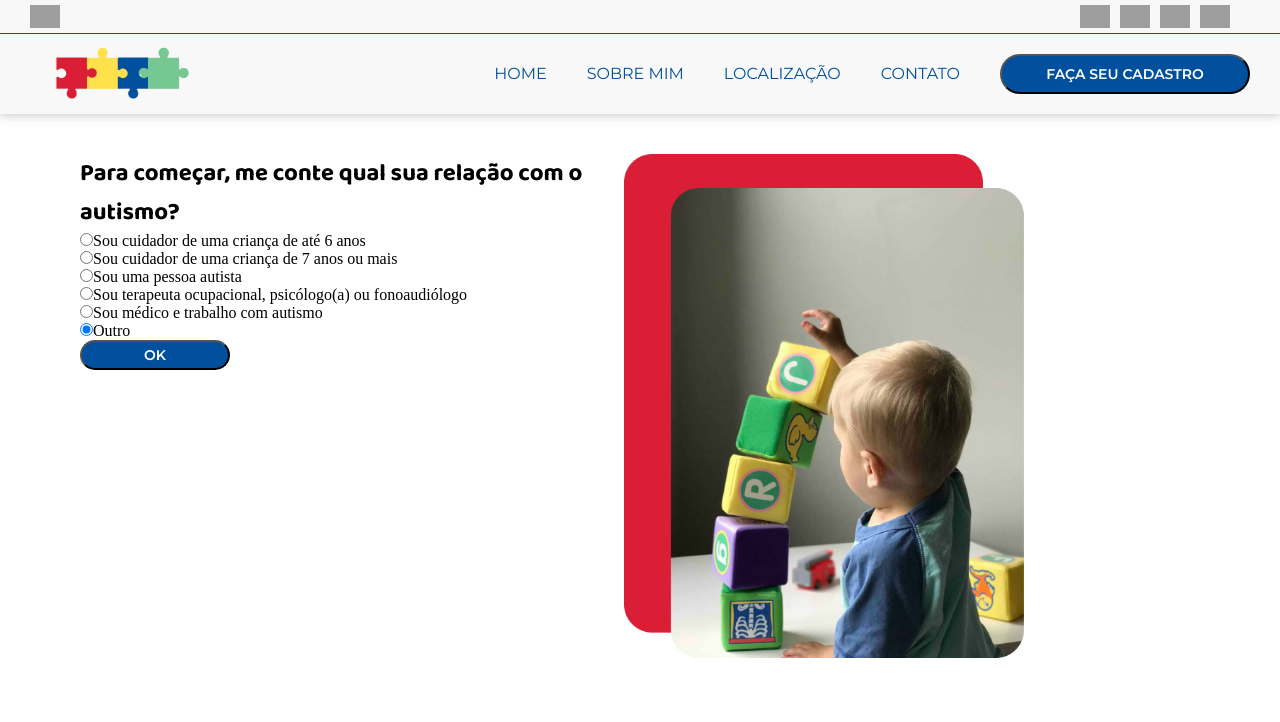
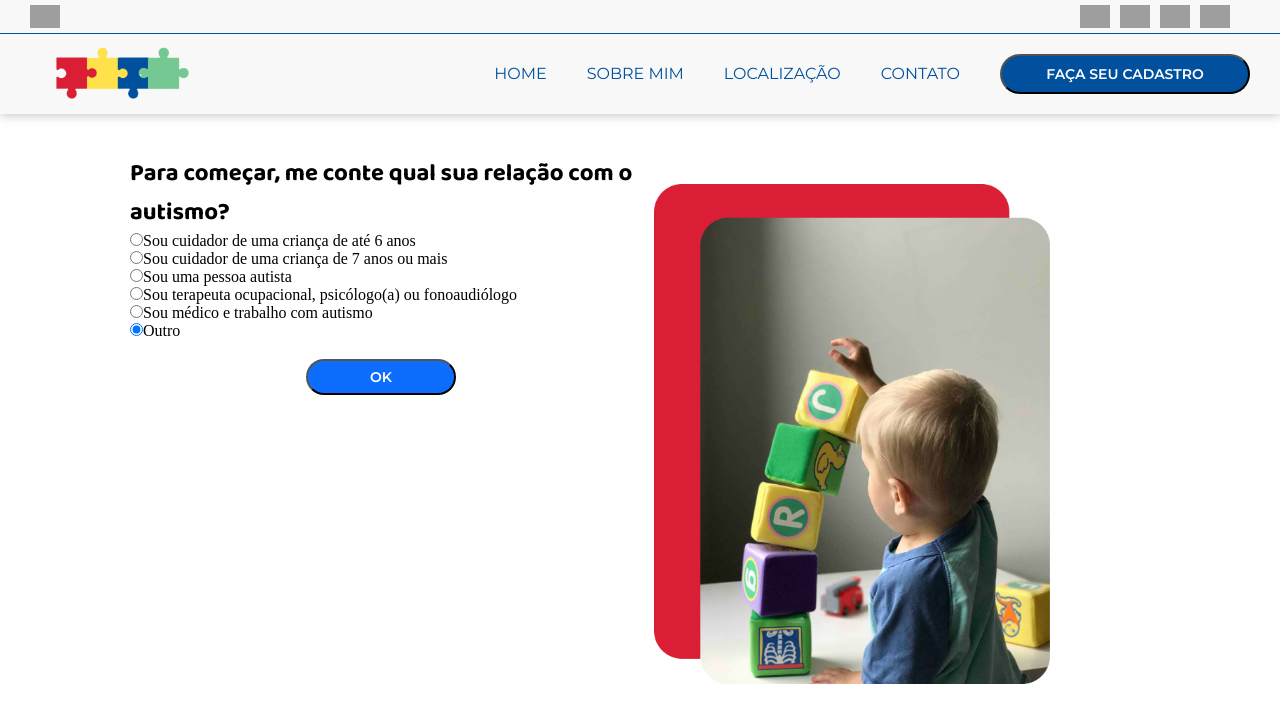
Before and after one commit to claraAgMd/PowerKids, a React (Vite) app: page / in a window 1280 px wide. Shown: the top 722 px of the page. Built offline with nearby package versions, Linux system fonts and the light colour scheme; grey boxes are pictures that could not be loaded.

Commit message:
updates files of initial quiz and learning paths

```diff
--- a/src/Pages/InitialQuiz/InitialQuiz.css
+++ b/src/Pages/InitialQuiz/InitialQuiz.css
@@ -1,23 +1,23 @@
 .quiz {
     display: flex;
     flex-direction: column;
-    margin-left: 80px;
+    margin-left: 130px;
 }
 
 .initial-quiz {
     display: flex;
-    justify-content: space-between;
-    width: 80%;
     margin-top: 40px;
 }
 
 .img-initial-quiz {
-    width: 400px;
+   margin-right: 230px;
+    height: 500px;
+    margin-top: 30px;
 }
 
-.initial-input{
-    border: 2px solid #991313;
-    margin-top: 30px;
+.initial-input1{
+    border: 2px solid #DDA6A6;
+    margin-top: 25px;
     border-radius: 50px;
     width: 85%;
     padding-left: 4px;
@@ -27,7 +27,7 @@
     margin-left: 30px;
 }
 
-.initial-input span {
+.initial-input1 span {
     font-family: 'Montserrat';
 }
 
@@ -39,5 +39,8 @@
     border-radius: 40px;
     font: normal 600 14px "Montserrat", sans-serif;
     width: 150px;
-    background-color: #00509D;
+    height: 36px;
+    margin-left: 11rem;
+    margin-top: 1.2rem;
+    background-color: #0D6EFD;
 }
--- a/src/Pages/InitialQuiz/InitialQuiz.jsx
+++ b/src/Pages/InitialQuiz/InitialQuiz.jsx
@@ -11,27 +11,27 @@ function InitialQuiz() {
             <section className='initial-quiz'>
                 <div className='quiz'>
                     <h2>Para começar, me conte qual sua relação com o autismo? </h2>
-                    <label className='initial-input' class="radio">
-                        <input name="radio" type="radio" checked />
+                    <label className='initial-input1' class="radio">
+                        <input  name="radio" type="radio" checked />
                         <span>Sou cuidador de uma criança de até 6 anos </span>
                     </label>
-                    <label className='initial-input' class="radio">
+                    <label className='initial-input1' class="radio">
                         <input name="radio" type="radio" checked />
                         <span>Sou cuidador de uma criança de 7 anos ou mais</span>
                     </label>
-                    <label className='initial-input' class="radio">
+                    <label className='initial-input1' class="radio">
                         <input name="radio" type="radio" checked />
                         <span>Sou uma pessoa autista</span>
                     </label>
-                    <label className='initial-input' class="radio">
+                    <label className='initial-input1' class="radio">
                         <input name="radio" type="radio" checked />
                         <span>Sou terapeuta ocupacional, psicólogo(a) ou fonoaudiólogo</span>
                     </label>
-                    <label className='initial-input' class="radio">
+                    <label className='initial-input1' class="radio">
                         <input name="radio" type="radio" checked />
                         <span>Sou médico e trabalho com autismo </span>
                     </label>
-                    <label className='initial-input' class="radio">
+                    <label className='initial-input1' class="radio">
                         <input name="radio" type="radio" checked />
                         <span>Outro </span>
                     </label>
```
Also changed, not shown: src/Pages/LearningPaths/LearningPaths.jsx (added, +11 -0 lines), public/fundo1-trilha.png (added), src/Pages/LearningPaths/LearningPaths.css (added), src/components/BoxLearningPaths/BoxLearningPaths.css (added), src/components/BoxLearningPaths/BoxLearningPaths.jsx (added).
